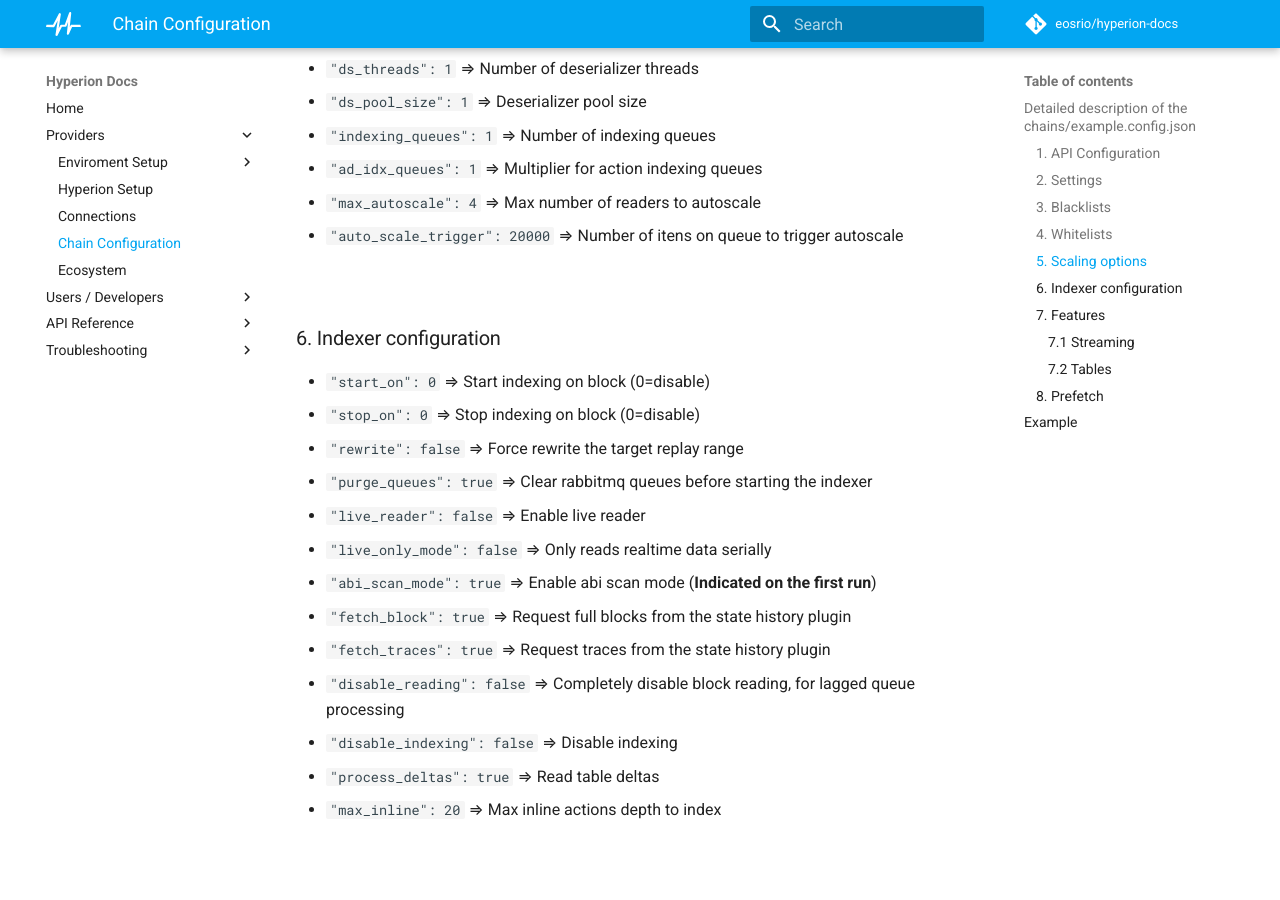
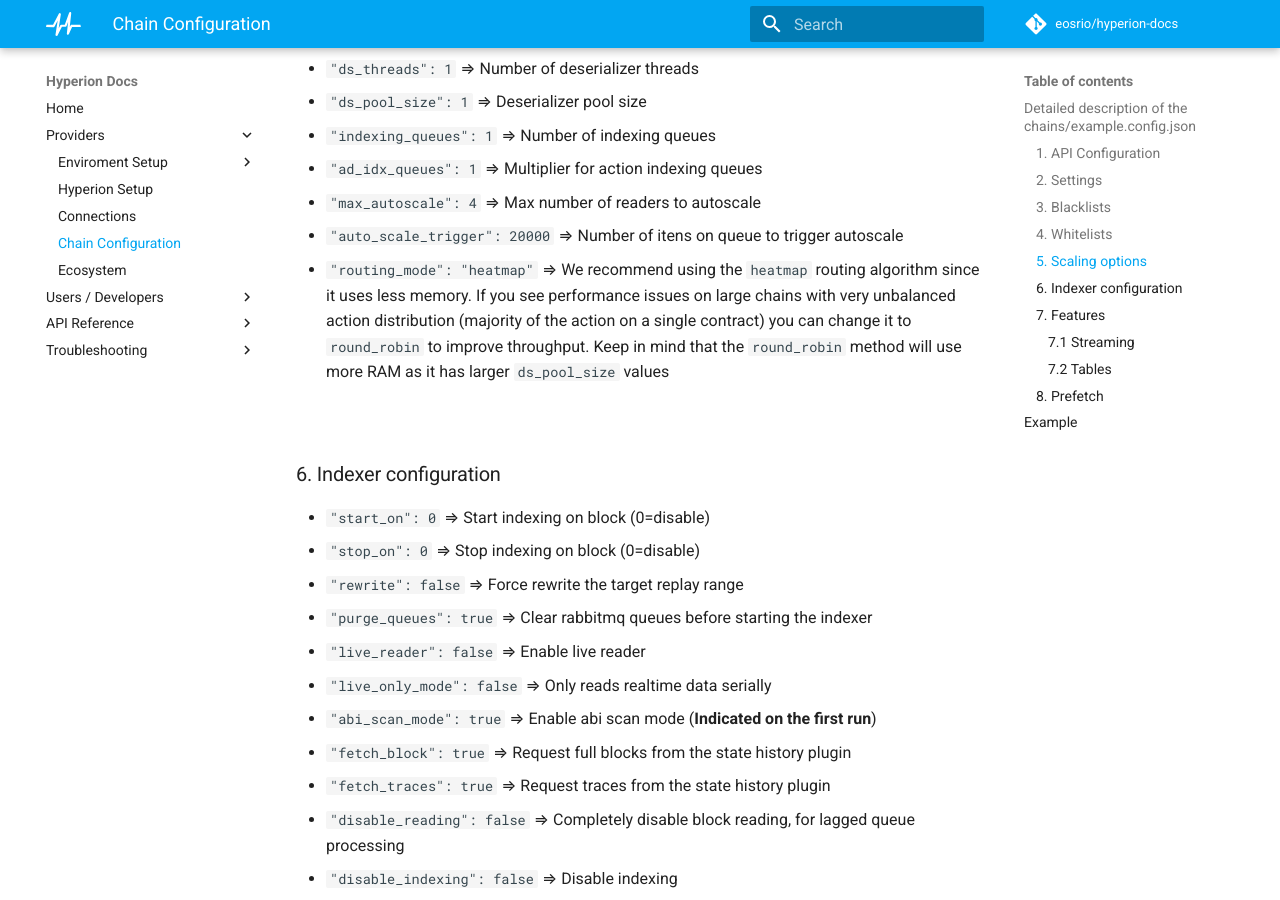
Before and after one commit to eosrio/hyperion-docs, an MkDocs documentation site: the page built from docs/chain.md, in a window 1280 px wide and 900 px high, scrolled down 2120 px. Built offline with MkDocs 1.6.1 and Material for MkDocs 9.7.7, drawn with Linux system fonts in a browser that asks for light colours; comment, search, counter and statistics services are not loaded.

Commit message:
Update chain.md

```diff
--- a/docs/chain.md
+++ b/docs/chain.md
@@ -70,6 +70,7 @@ with its default value and an example of real usage.
    - `"ad_idx_queues": 1` ⇒ Multiplier for action indexing queues
    - `"max_autoscale": 4` ⇒ Max number of readers to autoscale
    - `"auto_scale_trigger": 20000` ⇒ Number of itens on queue to trigger autoscale
+   - `"routing_mode": "heatmap"` ⇒ We recommend using the `heatmap` routing algorithm since it uses less memory. If you see performance issues on large chains with very unbalanced action distribution (majority of the action on a single contract) you can change it to `round_robin` to improve throughput. Keep in mind that the `round_robin` method will use more RAM as it has larger `ds_pool_size` values
 
   <br>
 
```
